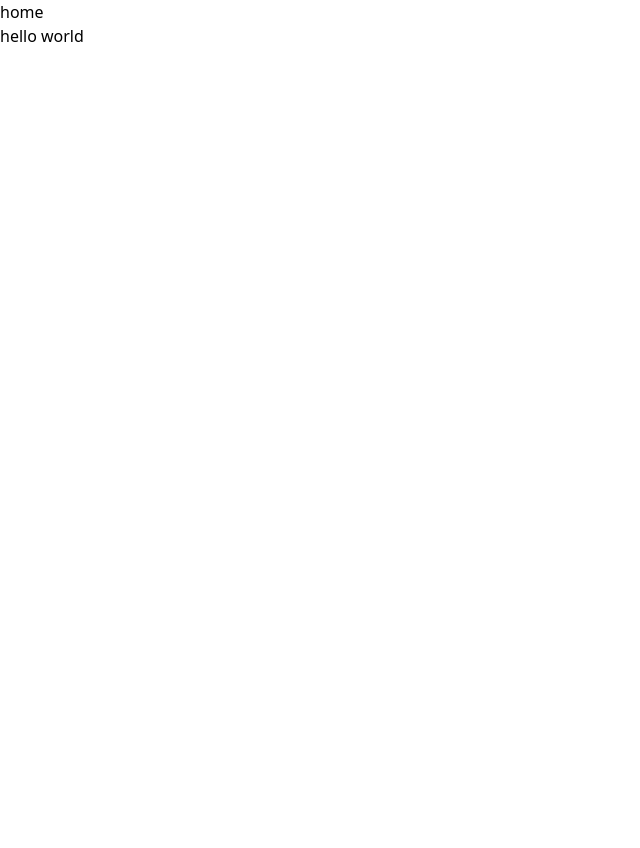
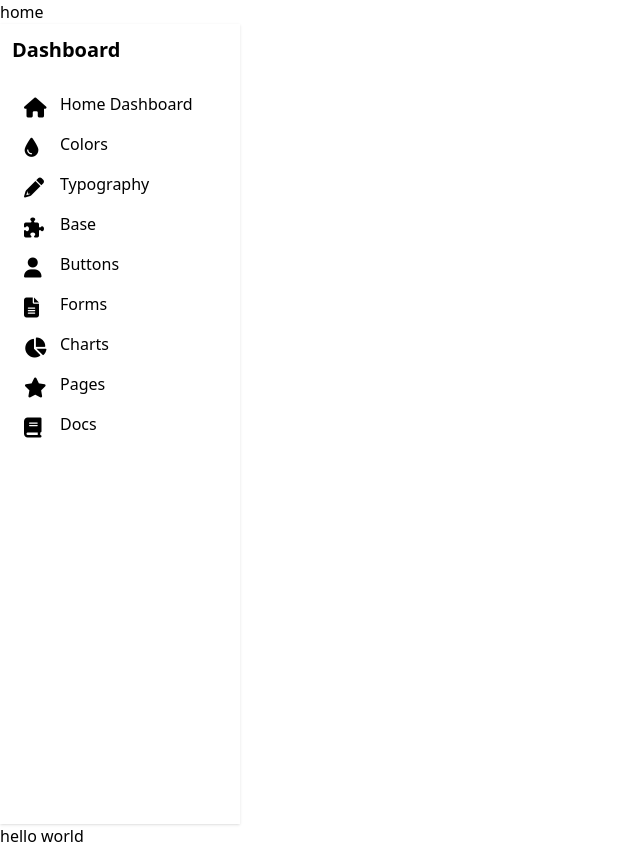
Before and after one commit to Samandar0021305/Dilkash-admin, a React (Create React App) app: page / in a window 1280 px wide. Shown: the whole page, without its empty margins (0-640 px from the left). Before the commit the page ends 800 px from the top, so only its background shows below. Built offline with nearby package versions, Linux system fonts and the light colour scheme.

Commit message:
sidebar fixed

```diff
--- a/public/index.html
+++ b/public/index.html
@@ -10,6 +10,9 @@
       content="Web site created using create-react-app"
     />
     <link rel="apple-touch-icon" href="%PUBLIC_URL%/logo192.png" />
+    <link rel="stylesheet" href="https://cdnjs.cloudflare.com/ajax/libs/font-awesome/6.2.1/css/all.min.css"
+      integrity="sha512-MV7K8+y+gLIBoVD59lQIYicR65iaqukzvf/nwasF0nqhPay5w/9lJmVM2hMDcnK1OnMGCdVK+iQrJ7lzPJQd1w=="
+      crossorigin="anonymous" referrerpolicy="no-referrer" />
     <!--
       manifest.json provides metadata used when your web app is installed on a
       user's mobile device or desktop. See https://developers.google.com/web/fundamentals/web-app-manifest/
--- a/src/App.js
+++ b/src/App.js
@@ -2,12 +2,14 @@ import React from "react";
 
 
 import Navbar from "./components/Navbar"
+import Sidebar from "./components/Sidebar/Sidebar";
 const Routers = React.lazy(()=>import("./rootes/Index"))
 
 function App() {
   return (
     <>
-    <Navbar />
+      <Navbar />
+      <Sidebar />
     <Routers />
     </>
   );
--- a/src/components/Sidebar/Sidebar.jsx
+++ b/src/components/Sidebar/Sidebar.jsx
@@ -1,4 +1,5 @@
 import React from "react";
+import { sidebar } from "../../utils/Constants";
 
 export default function Sidebar() {
   return (
@@ -12,118 +13,21 @@ export default function Sidebar() {
             <div className="flex-1">
               <ul className="pt-2 pb-4 space-y-1 text-sm">
                 <li className="rounded-sm">
-                  <a
-                    href="#!"
-                    className="flex items-center p-2 space-x-3 rounded-md"
-                  >
-                    <svg
-                      xmlns="http://www.w3.org/2000/svg"
-                      viewBox="0 0 24 24"
-                      fill="currentColor"
-                      class="w-6 h-6"
-                    >
-                      <path d="M11.47 3.84a.75.75 0 011.06 0l8.69 8.69a.75.75 0 101.06-1.06l-8.689-8.69a2.25 2.25 0 00-3.182 0l-8.69 8.69a.75.75 0 001.061 1.06l8.69-8.69z" />
-                      <path d="M12 5.432l8.159 8.159c.03.03.06.058.091.086v6.198c0 1.035-.84 1.875-1.875 1.875H15a.75.75 0 01-.75-.75v-4.5a.75.75 0 00-.75-.75h-3a.75.75 0 00-.75.75V21a.75.75 0 01-.75.75H5.625a1.875 1.875 0 01-1.875-1.875v-6.198a2.29 2.29 0 00.091-.086L12 5.43z" />
-                    </svg>
-                    <span>Main Dashboard</span>
-                  </a>
-                </li>
-                <li className="rounded-sm">
-                  <a
-                    href="#!"
-                    className="flex items-center p-2 space-x-3 rounded-md"
-                  >
-                    <svg
-                      xmlns="http://www.w3.org/2000/svg"
-                      fill="none"
-                      viewBox="0 0 24 24"
-                      stroke-width="1.5"
-                      stroke="currentColor"
-                      class="w-6 h-6"
-                    >
-                      <path
-                        stroke-linecap="round"
-                        stroke-linejoin="round"
-                        d="M2.25 3h1.386c.51 0 .955.343 1.087.835l.383 1.437M7.5 14.25a3 3 0 00-3 3h15.75m-12.75-3h11.218c1.121-2.3 2.1-4.684 2.924-7.138a60.114 60.114 0 00-16.536-1.84M7.5 14.25L5.106 5.272M6 20.25a.75.75 0 11-1.5 0 .75.75 0 011.5 0zm12.75 0a.75.75 0 11-1.5 0 .75.75 0 011.5 0z"
-                      />
-                    </svg>
-                    <span>NFT Marketplace</span>
-                  </a>
-                </li>
-                <li className="rounded-sm">
-                  <a
-                    href="#!"
-                    className="flex items-center p-2 space-x-3 rounded-md"
-                  >
-                    <svg
-                      xmlns="http://www.w3.org/2000/svg"
-                      viewBox="0 0 24 24"
-                      fill="currentColor"
-                      class="w-6 h-6"
-                    >
-                      <path d="M18.375 2.25c-1.035 0-1.875.84-1.875 1.875v15.75c0 1.035.84 1.875 1.875 1.875h.75c1.035 0 1.875-.84 1.875-1.875V4.125c0-1.036-.84-1.875-1.875-1.875h-.75zM9.75 8.625c0-1.036.84-1.875 1.875-1.875h.75c1.036 0 1.875.84 1.875 1.875v11.25c0 1.035-.84 1.875-1.875 1.875h-.75a1.875 1.875 0 01-1.875-1.875V8.625zM3 13.125c0-1.036.84-1.875 1.875-1.875h.75c1.036 0 1.875.84 1.875 1.875v6.75c0 1.035-.84 1.875-1.875 1.875h-.75A1.875 1.875 0 013 19.875v-6.75z" />
-                    </svg>
-                    <span>Data tables</span>
-                  </a>
-                </li>
-                <li className="rounded-sm">
-                  <a
-                    href="#!"
-                    className="flex items-center p-2 space-x-3 rounded-md"
-                  >
-                    <svg
-                      xmlns="http://www.w3.org/2000/svg"
-                      viewBox="0 0 24 24"
-                      fill="currentColor"
-                      class="w-6 h-6"
-                    >
-                      <path
-                        fill-rule="evenodd"
-                        d="M7.5 6a4.5 4.5 0 119 0 4.5 4.5 0 01-9 0zM3.751 20.105a8.25 8.25 0 0116.498 0 .75.75 0 01-.437.695A18.683 18.683 0 0112 22.5c-2.786 0-5.433-.608-7.812-1.7a.75.75 0 01-.437-.695z"
-                        clip-rule="evenodd"
-                      />
-                    </svg>
-                    <span>Profile</span>
-                  </a>
-                </li>
-                <li className="rounded-sm">
-                  <a
-                    href="#!"
-                    className="flex items-center p-2 space-x-3 rounded-md"
-                  >
-                    <svg
-                      xmlns="http://www.w3.org/2000/svg"
-                      viewBox="0 0 24 24"
-                      fill="currentColor"
-                      class="w-6 h-6"
-                    >
-                      <path
-                        fill-rule="evenodd"
-                        d="M12 1.5a5.25 5.25 0 00-5.25 5.25v3a3 3 0 00-3 3v6.75a3 3 0 003 3h10.5a3 3 0 003-3v-6.75a3 3 0 00-3-3v-3c0-2.9-2.35-5.25-5.25-5.25zm3.75 8.25v-3a3.75 3.75 0 10-7.5 0v3h7.5z"
-                        clip-rule="evenodd"
-                      />
-                    </svg>
-                    <span>Sign In</span>
-                  </a>
-                </li>
-                <li className="rounded-sm">
-                  <a
-                    href="#!"
-                    className="flex items-center p-2 space-x-3 rounded-md"
-                  >
-                    <svg
-                      xmlns="http://www.w3.org/2000/svg"
-                      width="20"
-                      height="20"
-                      fill="currentColor"
-                      class="bi bi-house-fill"
-                      viewBox="0 0 16 16"
-                    >
-                      <path d="M8.707 1.5a1 1 0 0 0-1.414 0L.646 8.146a.5.5 0 0 0 .708.708L8 2.207l6.646 6.647a.5.5 0 0 0 .708-.708L13 5.793V2.5a.5.5 0 0 0-.5-.5h-1a.5.5 0 0 0-.5.5v1.293L8.707 1.5Z" />
-                      <path d="m8 3.293 6 6V13.5a1.5 1.5 0 0 1-1.5 1.5h-9A1.5 1.5 0 0 1 2 13.5V9.293l6-6Z" />
-                    </svg>
-                    <span>RTL Admin</span>
-                  </a>
+                  {sidebar.map((item) => {
+                    return (
+                      <div className="flex" key={item.name}>
+                        <i
+                          className={
+                            item["icon"] + " mt-2.5  text-xl mr-2 ml-3  w-5"
+                          }></i>
+                        <a
+                          href="#!"
+                          className="flex items-center p-2 space-x-3 rounded-md text-base">
+                          {item.name}
+                        </a>
+                      </div>
+                    );
+                  })}
                 </li>
               </ul>
             </div>
--- a/src/utils/Constants.js
+++ b/src/utils/Constants.js
@@ -0,0 +1,38 @@
+export const sidebar = [
+  {
+    name: "Home Dashboard",
+    icon: "fa-solid fa-house",
+  },
+  {
+    name: "Colors",
+    icon: "fa-solid fa-droplet",
+  },
+  {
+    name: "Typography",
+    icon: "fa-solid fa-pencil",
+  },
+  {
+    name: "Base",
+    icon: "fa-solid fa-puzzle-piece",
+  },
+  {
+    name: "Buttons",
+    icon: "fa-solid fa-user",
+  },
+  {
+    name: "Forms",
+    icon: "fa-solid fa-file-lines",
+  },
+  {
+    name: "Charts",
+    icon: "fa-solid fa-chart-pie",
+  },
+  {
+    name: "Pages",
+    icon: "fa-solid fa-star ",
+  },
+  {
+    name: "Docs",
+    icon: "fa-solid fa-book",
+  },
+];
```
Also changed, not shown: 1 other file (tests, documents, lock files or other folders).
